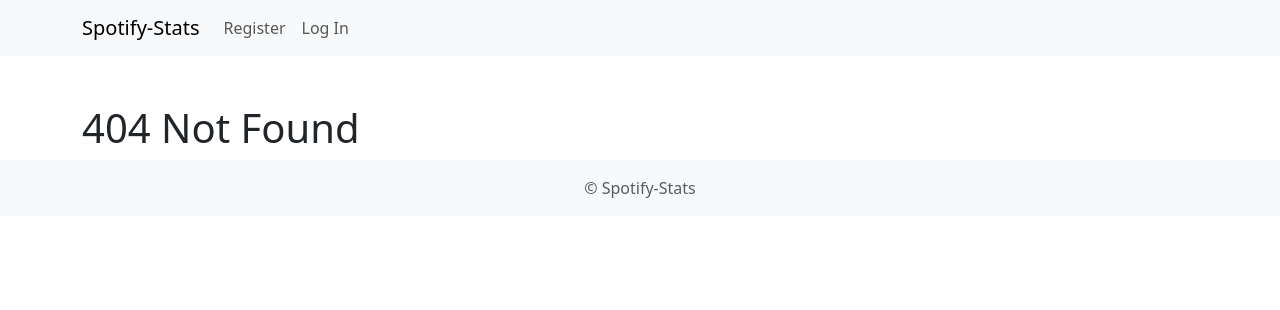
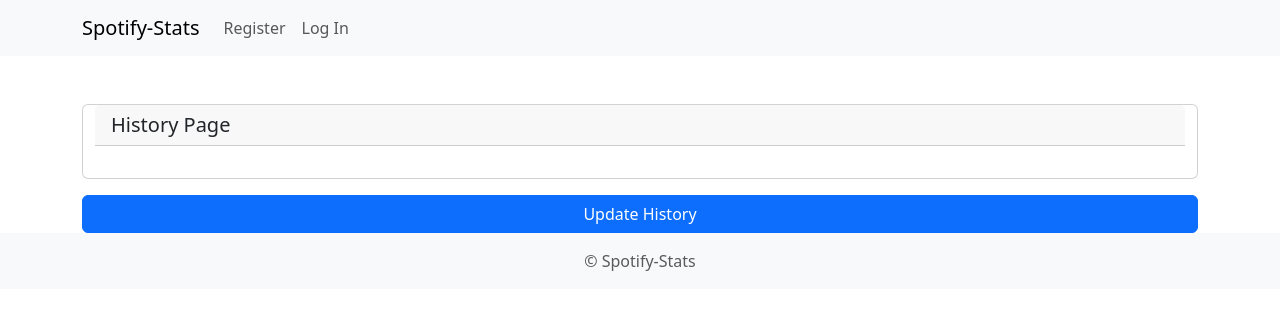
Before and after one commit to Yash-Agrawal10/spotify-stats, a React (Vite) app in the folder frontend/: page /history in a window 1280 px wide. Before the commit this address had no page. Shown: the top 310 px of the page. Built offline with nearby package versions, Linux system fonts and the light colour scheme; no server answers.

Commit message:
history frontend page (temp)

```diff
--- a/frontend/src/app/App.tsx
+++ b/frontend/src/app/App.tsx
@@ -11,6 +11,7 @@ import RegisterPage from "../features/auth/RegisterPage";
 import LoginPage from "../features/auth/LoginPage";
 import LogoutPage from "../features/auth/LogoutPage";
 import UserPage from "../features/auth/UserPage";
+import HistoryPage from "../features/history/HistoryPage";
 
 const App: React.FC = () => {
   const dispatch = useAppDispatch();
@@ -30,6 +31,7 @@ const App: React.FC = () => {
             <Route path="/login" element={<LoginPage />} />
             <Route path="/logout" element={<LogoutPage />}></Route>
             <Route path="/account" element={<UserPage />} />
+            <Route path="/history" element={<HistoryPage />} />
             <Route path="*" element={<h1>404 Not Found</h1>}></Route>
           </Routes>
         </Container>
--- /dev/null
+++ b/frontend/src/features/history/HistoryPage.tsx
@@ -0,0 +1,64 @@
+// src/components/DashboardPage.tsx
+import React, { useState, useEffect } from "react";
+import { Container, Card, Row, Button } from "react-bootstrap";
+import { loadData } from "../../app/state/sessionStorage";
+import api, { processError } from "../../app/api/api";
+
+const UserPage: React.FC = () => {
+  // Local State
+  const [history, setHistory] = useState([]);
+  const [error, setError] = useState<null | string>(null);
+
+  // Handlers
+  const fetchHistory = async () => {
+    try {
+      const headers = { Authorization: `Bearer ${loadData("access_token")}` };
+      const response = await api.get("/history/", { headers });
+      if (response.status === 200) {
+        setHistory(response.data);
+        setError(null);
+      }
+    } catch (error) {
+      const errorMessage: string = processError(error);
+      setError(errorMessage);
+    }
+  };
+
+  const handleUpdateHistory = async () => {
+    try {
+      const headers = { Authorization: `Bearer ${loadData("access_token")}` };
+      const response = await api.post("/history/update/", {}, { headers });
+      if (response.status === 200) {
+        setError(null);
+      }
+    } catch (error) {
+      const errorMessage: string = processError(error);
+      setError(errorMessage);
+    }
+    if (!error) fetchHistory();
+  };
+
+  // Effects
+  useEffect(() => {
+    fetchHistory();
+  }, []);
+
+  // JSX
+  return (
+    <Container className="mt-5">
+      <Row className="mt-3">
+        <Card>
+          <Card.Header as="h5">History Page</Card.Header>
+          <Card.Body>{history}</Card.Body>
+        </Card>
+      </Row>
+      <Row className="mt-3">
+        <Button variant="primary" onClick={handleUpdateHistory}>
+          Update History
+        </Button>
+      </Row>
+    </Container>
+  );
+};
+
+export default UserPage;
--- a/frontend/src/features/main/Header.tsx
+++ b/frontend/src/features/main/Header.tsx
@@ -14,6 +14,7 @@ const Header = () => {
     <>
       <Nav.Link href="/account">Account</Nav.Link>
       <Nav.Link href="/logout">Log Out</Nav.Link>
+      <Nav.Link href="/history">History</Nav.Link>
     </>
   );
 
```
